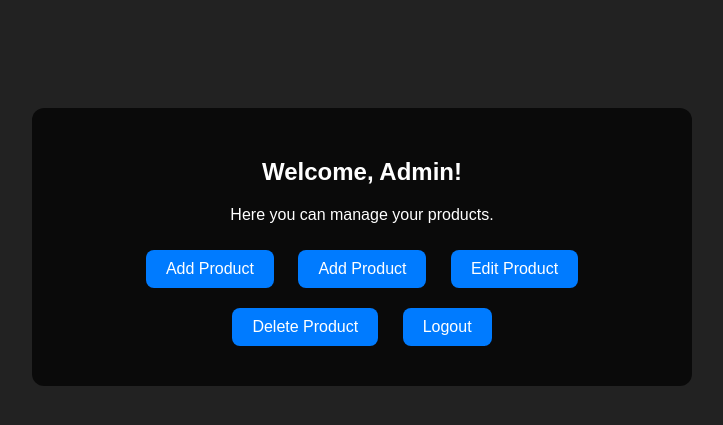
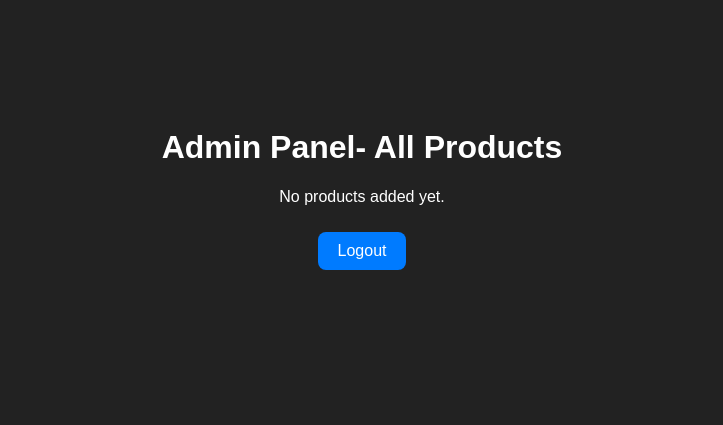
Before and after one commit to isamoma/my-website, a Flask app: page /admin-panel in a window 1280 px wide. Shown: the top 425 px of the page, without its empty margins (278-1001 px from the left). Run offline with Flask 3, Linux system fonts and the light colour scheme; the visitor is signed in with stand-in values (Sample User, id 1).

Commit message:
Update admin_panel.html

```diff
--- a/templates/admin_panel.html
+++ b/templates/admin_panel.html
@@ -32,13 +32,15 @@
   </style>
 </head>
 <body>
-  <div class="panel">
-    <h2>Welcome, Admin!</h2>
-    <p>Here you can manage your products.</p>
-    <a href="/add-product">Add Product</a>
-    <a href="#">Add Product</a>
-    <a href="#">Edit Product</a>
-    <a href="#">Delete Product</a>
+  <h1>Admin Panel- All Products</h1>
+  {% for product in products %}
+  <div class="product">
+    <h3>{{product.name}}</h3>
+    <p><strong>Price:</strong>KES {{product.price}}</p>
+    <p>{{product.description}}</p>
+    {%else%}
+    <p>No products added yet.</p>
+    {%endfor %}
     <a href="/logout">Logout</a>
   </div>
 </body>
```
